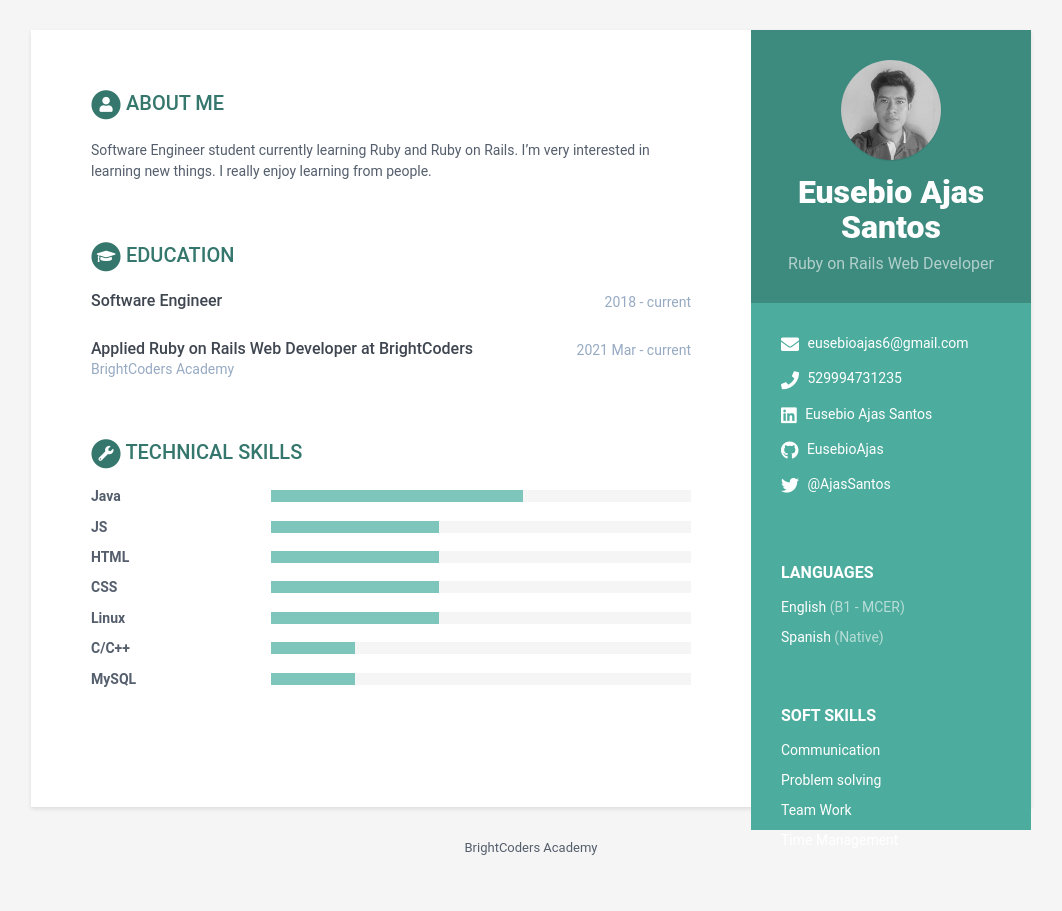
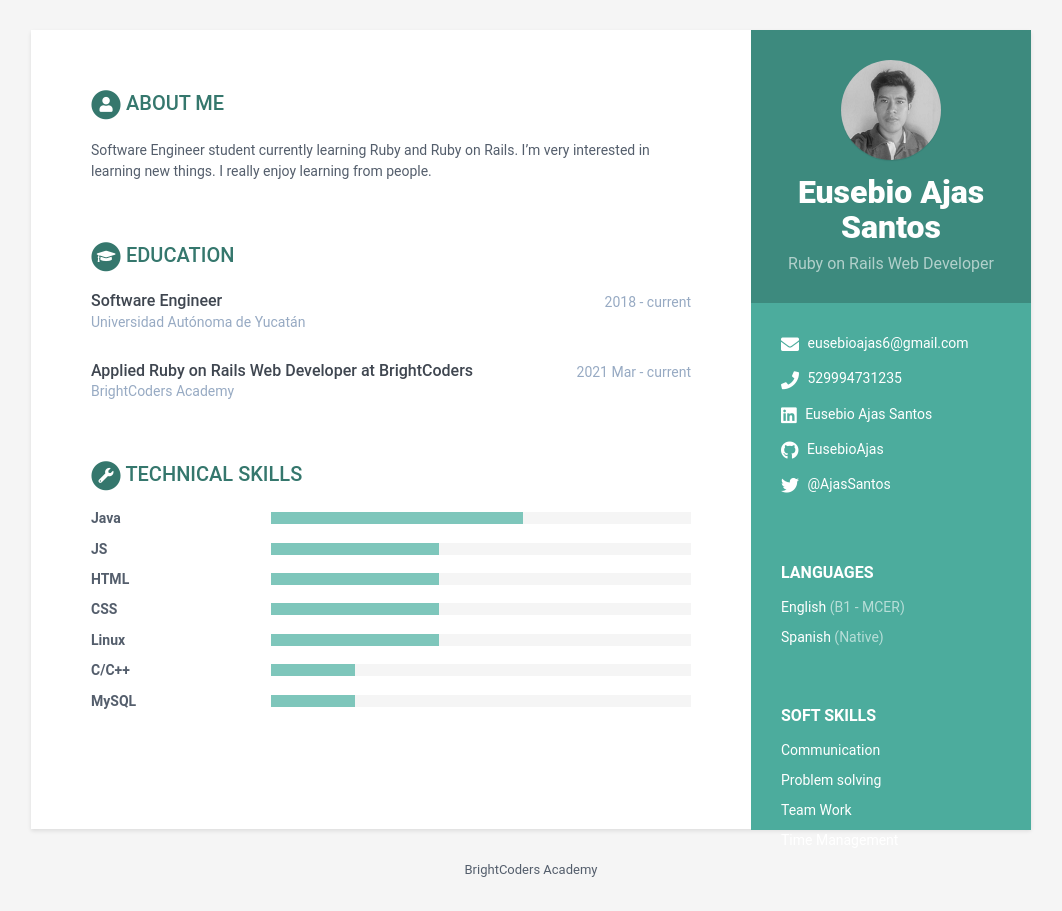
Before and after one commit to BC-MAR-21-ROR/kata-resume-EusebioAjas, a Jekyll site: the page built from index.html, in a window 1280 px wide. Shown: the whole page, without its empty margins (109-1171 px from the left). Built offline with Jekyll 4.4.1, drawn with Linux system fonts in a browser that asks for light colours.

Commit message:
update educationcomplete

```diff
--- a/_data/data.yml
+++ b/_data/data.yml
@@ -58,7 +58,7 @@ career-profile:
 # Registra aquí tus estudios. Agrega o elimina según sea necesario
 educationcomplete:
   - degree: Software Engineer
-    university:
+    university: Universidad Autónoma de Yucatán
     time: 2018 - current
     details: |
 
```
